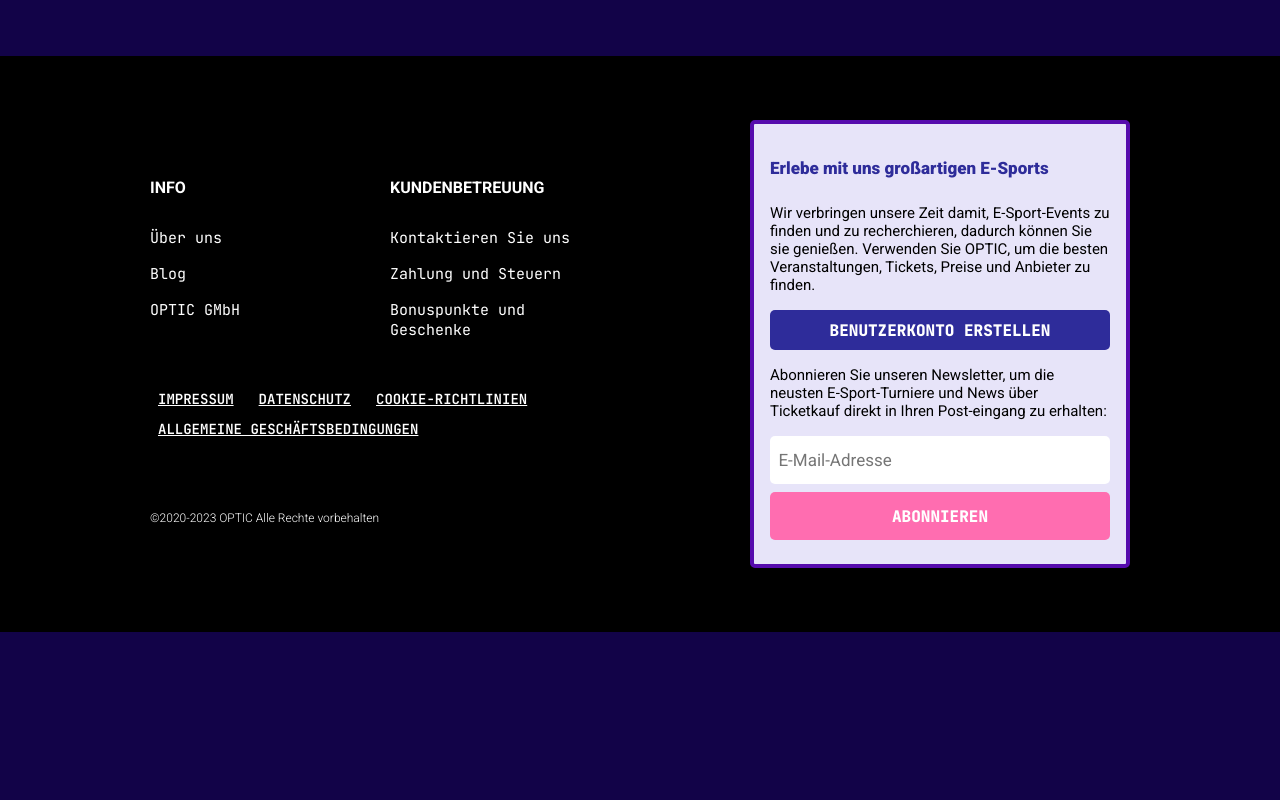
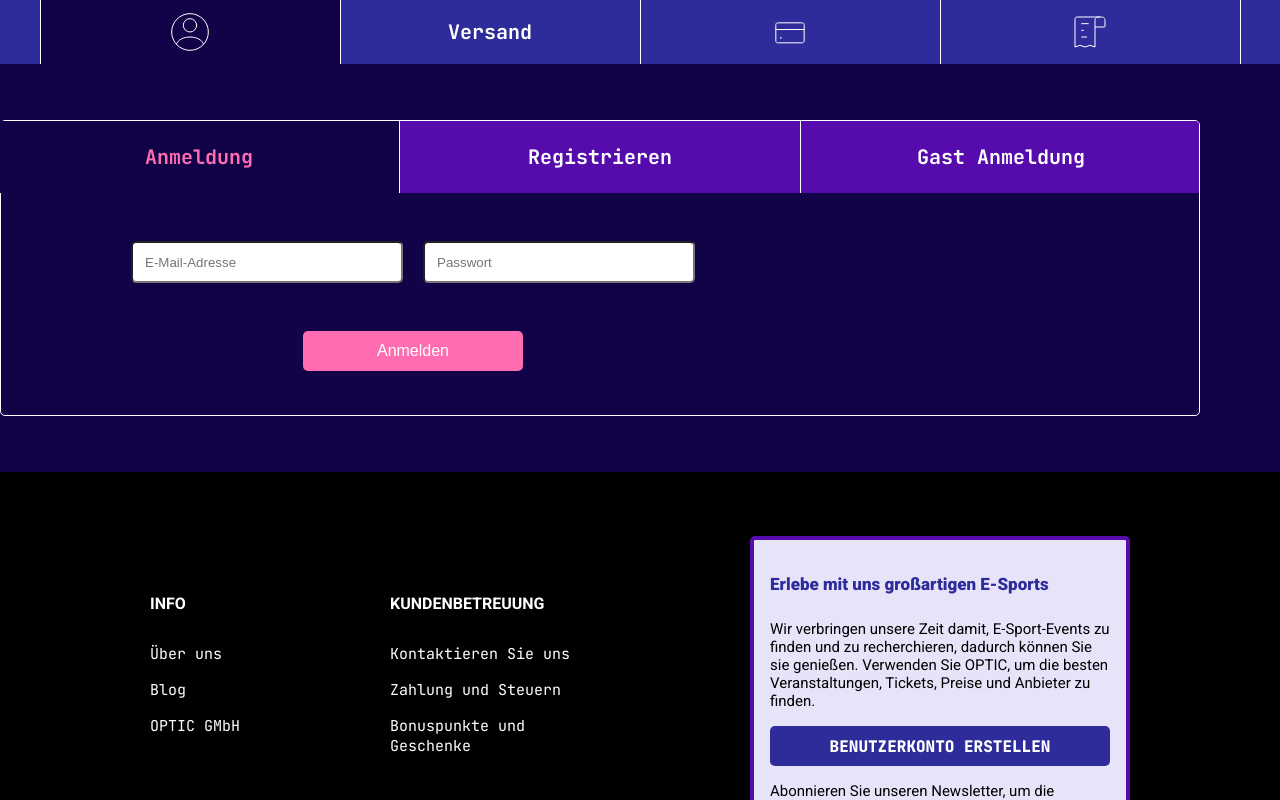
Before and after one commit to kpertek/frontend-optic, a React (Create React App) app: page /anmeldung/anmelden in a window 1280 px wide. Shown: the top 800 px of the page. Built offline with nearby package versions, Linux system fonts and the light colour scheme.

Commit message:
Check-Out-Prozess Anmeldung, Registrierung und als Gast Anmelden hinzugefügt.

```diff
--- a/src/App.js
+++ b/src/App.js
@@ -16,6 +16,9 @@ import EinzelnesEvent from "./Components/Stationary/Pages/EinzelnesEvent";
 import Versand from "./Components/Stationary/Pages/CheckOutProzess/Versand";
 import Zahlungsmethode from "./Components/Stationary/Pages/CheckOutProzess/Zahlungsmethode";
 import Uebersicht from "./Components/Stationary/Pages/CheckOutProzess/Uebersicht";
+import Anmeldung from "./Components/Stationary/Pages/CheckOutProzess/Anmeldung";
+import Registrieren from "./Components/Stationary/Pages/CheckOutProzess/Registrieren";
+import GastAnmeldung from "./Components/Stationary/Pages/CheckOutProzess/GastAnmeldung";
 
 function App() {
   const [currentUser, setCurrentUser] = useState(undefined);
@@ -57,6 +60,9 @@ function App() {
                   <Route path="/versand" element={<Versand/>} />
                   <Route path="/zahlungsmethode" element={<Zahlungsmethode/>} />
                   <Route path="/bestelluebersicht" element={<Uebersicht/>} />
+                  <Route path="/anmeldung/anmelden" element={<Anmeldung />} />
+                  <Route path="/anmeldung/registrieren" element={<Registrieren />} />
+                  <Route path="/anmeldung/gastanmeldung" element={<GastAnmeldung />} />
               </Route>
           </Routes>
         <Footer/>
--- /dev/null
+++ b/src/Components/Stationary/Pages/CheckOutProzess/Anmeldung.js
@@ -0,0 +1,22 @@
+import "./CheckOut.css";
+import NavbarCheckOut from "./NavbarCheckOut";
+import NavbarAnmeldung from "./NavbarAnmeldung";
+import {Link} from "react-router-dom";
+
+export default function Anmeldung() {
+    return (
+        <>
+            <NavbarCheckOut />
+            <div className="anmeldefenster">
+                <NavbarAnmeldung />
+                <div className="eingabefelderaAnmeldung">
+                    <input type="text" id="email" name="email" placeholder="E-Mail-Adresse"/>
+                    <input type="password" id="passwort" name="passwort" placeholder="Passwort"/>
+                </div>
+                <div className="anmelden">
+                    <button><Link to="/versand">Anmelden</Link></button>
+                </div>
+            </div>
+        </>
+    )
+}
--- a/src/Components/Stationary/Pages/CheckOutProzess/CheckOut.css
+++ b/src/Components/Stationary/Pages/CheckOutProzess/CheckOut.css
@@ -14,8 +14,7 @@
     width: 272px;
     height: 42px;
     padding: 12px;
-    border: 1px solid #ccc;
-    border-radius: 3px;
+    border-radius: 5px;
     margin-bottom: 22px;
     margin-top: 22px;
     margin-right: 10px;
@@ -125,3 +124,152 @@
     color: var(--secWhite);
     font-size: 16px;
 }
+/*Anmeldefenster*/
+
+.anmeldefenster {
+    display: flex;
+    flex-direction: column;
+    width: 1200px;
+    height: 296px;
+    border: 1px solid var(--secWhite);
+    border-radius: 5px;
+    margin-top: 56px;
+}
+
+.eingabefelderAnmeldung{
+    display: flex;
+    flex-wrap: wrap;
+    justify-content: center;
+}
+
+.anmeldefenster input {
+    width: 272px;
+    height: 42px;
+    padding: 12px;
+    border-radius: 5px;
+    margin-top: 48px;
+    margin-left: 130px;
+}
+
+.anmeldefenster input:last-child {
+    margin-left: 20px;
+}
+
+.anmelden{
+    margin-left: 302px;
+    margin-top: 48px;
+}
+
+.anmelden button {
+    background-color: var(--primePink);
+    width: 220px;
+    height: 40px;
+    border: none;
+    border-radius: 5px;
+}
+
+.anmelden a {
+    text-decoration: none;
+    color: var(--secWhite);
+    font-size: 16px;
+}
+
+/*Registierenfenster*/
+
+.registrierenfenster {
+    display: flex;
+    flex-direction: column;
+    width: 1200px;
+    height: 423px;
+    border: 1px solid var(--secWhite);
+    border-radius: 5px;
+    margin-top: 56px;
+}
+
+.registrierenfenster input {
+    width: 272px;
+    height: 42px;
+    padding: 12px;
+    border-radius: 5px;
+    margin-right: 10px;
+    margin-left: 10px;
+    margin-bottom: 12px;
+    margin-top: 12px;
+}
+
+.eingabefelderRegistrieren {
+    display: flex;
+    flex-direction: row;
+    flex-wrap: wrap;
+    margin-left: 130px;
+    margin-top: 48px;
+}
+
+.anmelden {
+    margin-left: 302px;
+    margin-top: 48px;
+}
+
+.anmelden button {
+    background-color: var(--primePink);
+    width: 220px;
+    height: 40px;
+    border: none;
+    border-radius: 5px;
+}
+
+.anmelden a {
+    text-decoration: none;
+    color: var(--secWhite);
+    font-size: 16px;
+}
+
+/*Gast Anmeldung*/
+
+.gastanmeldefenster {
+    display: flex;
+    flex-direction: column;
+    width: 1200px;
+    height: 296px;
+    border: 1px solid var(--secWhite);
+    border-radius: 5px;
+    margin-top: 56px;
+}
+
+.eingabefelderAnmeldungGast{
+    display: flex;
+    flex-wrap: wrap;
+    justify-content: center;
+}
+
+.gastanmeldefenster input {
+    width: 272px;
+    height: 42px;
+    padding: 12px;
+    border-radius: 5px;
+    margin-top: 48px;
+    margin-left: 130px;
+}
+
+.gastanmeldefenster input:last-child {
+    margin-left: 20px;
+}
+
+.gastanmelden{
+    margin-left: 302px;
+    margin-top: 48px;
+}
+
+.gastanmelden button {
+    background-color: var(--primePink);
+    width: 220px;
+    height: 40px;
+    border: none;
+    border-radius: 5px;
+}
+
+.gastanmelden a {
+    text-decoration: none;
+    color: var(--secWhite);
+    font-size: 16px;
+}
--- /dev/null
+++ b/src/Components/Stationary/Pages/CheckOutProzess/GastAnmeldung.js
@@ -0,0 +1,21 @@
+import "./CheckOut.css"
+import NavbarCheckOut from "./NavbarCheckOut";
+import NavbarAnmeldung from "./NavbarAnmeldung";
+import {Link} from "react-router-dom";
+
+export default function GastAnmeldung() {
+    return (
+        <>
+            <NavbarCheckOut />
+            <div className="gastanmeldefenster">
+                <NavbarAnmeldung />
+                <div className="eingabefelderaAnmeldungGast">
+                    <input type="text" id="email" name="email" placeholder="E-Mail-Adresse"/>
+                </div>
+                <div className="gastanmelden">
+                    <button><Link to="/versand">Anmelden</Link></button>
+                </div>
+            </div>
+        </>
+    )
+}
--- /dev/null
+++ b/src/Components/Stationary/Pages/CheckOutProzess/NavbarAnmeldung.css
@@ -0,0 +1,49 @@
+/*
+* Navbar
+*/
+
+.navAnmeldung {
+    background-color: var(--terBGDetail);
+    color: var(--secWhite);
+    display: flex;
+    justify-content: center;
+    font-size: 20px;
+    border-top-right-radius: 4px;
+    border-top-left-radius: 4px;
+}
+
+.navAnmeldung ul {
+    padding: 0;
+    margin: 0;
+    list-style: none;
+    display: flex;
+}
+
+.navAnmeldung li:first-child {
+    border-right: 1px solid var(--secWhite);
+}
+
+.navAnmeldung li:last-child {
+    border-left: 1px solid var(--secWhite);
+}
+
+.navAnmeldung li.active {
+    background-color: var(--bgColor);
+    color: var(--primePink);
+}
+
+.navAnmeldung li:hover {
+    color: var(--primePink);
+}
+
+.navAnmeldung a {
+    color: inherit;
+    text-decoration: none;
+    font-family: 'JetBrains Mono', monospace;
+    font-weight: bolder;
+    height: 72px;
+    width: 400px;
+    display: flex;
+    justify-content: center;
+    align-items: center;
+}
--- /dev/null
+++ b/src/Components/Stationary/Pages/CheckOutProzess/NavbarAnmeldung.js
@@ -0,0 +1,29 @@
+import "./NavbarAnmeldung.css";
+import anmeldung from "./assets/User_cicrle.svg";
+import zahlart from "./assets/Credit card_light.svg";
+import {Link, useMatch, useResolvedPath} from "react-router-dom";
+
+export default function NavbarAnmeldung() {
+    return (
+        <nav className="navAnmeldung">
+            <ul>
+                <NavLink to="/anmeldung/anmelden">Anmeldung</NavLink>
+                <NavLink to="/anmeldung/registrieren">Registrieren</NavLink>
+                <NavLink to="/anmeldung/gastanmeldung">Gast Anmeldung</NavLink>
+            </ul>
+        </nav>
+    );
+}
+
+function NavLink({ to, children, ...props}) {
+    const resolvedPath = useResolvedPath(to)
+    const isActive = useMatch({path: resolvedPath.pathname, end: true})
+
+    return (
+        <li className={isActive ? "active" : ""}>
+            <Link to={to} {...props}>
+                {children}
+            </Link>
+        </li>
+    )
+}
--- a/src/Components/Stationary/Pages/CheckOutProzess/NavbarCheckOut.js
+++ b/src/Components/Stationary/Pages/CheckOutProzess/NavbarCheckOut.js
@@ -9,7 +9,7 @@ export default function NavbarCheckOut() {
     return (
         <nav className="navCheck">
             <ul>
-                <NavLink to="/anmeldung"><img src={anmeldung}/></NavLink>
+                <NavLink to="/anmeldung/anmelden"><img src={anmeldung}/></NavLink>
                 <NavLink to="/versand">Versand</NavLink>
                 <NavLink to="/zahlungsmethode"><img src={zahlart}/></NavLink>
                 <NavLink to="/bestelluebersicht"><img src={ueberblick}/></NavLink>
--- /dev/null
+++ b/src/Components/Stationary/Pages/CheckOutProzess/Registrieren.js
@@ -0,0 +1,26 @@
+import "./CheckOut.css";
+import NavbarCheckOut from "./NavbarCheckOut";
+import NavbarAnmeldung from "./NavbarAnmeldung";
+import {Link} from "react-router-dom";
+
+export default function Registrieren() {
+    return (
+        <>
+            <NavbarCheckOut />
+            <div className="registrierenfenster">
+                <NavbarAnmeldung />
+                <div className="eingabefelderRegistrieren">
+                    <input type="text" id="vname" name="vname" placeholder="Vorname"/>
+                    <input type="text" id="nname" name="nname" placeholder="Nachname"/>
+                    <input type="text" id="email" name="email" placeholder="E-Mail-Adresse"/>
+                    <input type="text" id="geb" name="geb" placeholder="Geburtsdatum (DD.MM.YYYY)"/>
+                    <input type="password" id="passwort" name="passwort" placeholder="Passwort"/>
+                    <input type="password" id="passwort" name="passwort" placeholder="Passwort wiederholen"/>
+                </div>
+                <div className="anmelden">
+                    <button><Link to="/versand">Anmelden</Link></button>
+                </div>
+            </div>
+        </>
+    )
+}
--- a/src/Components/Stationary/Pages/CheckOutProzess/Zahlungsmethode.js
+++ b/src/Components/Stationary/Pages/CheckOutProzess/Zahlungsmethode.js
@@ -84,7 +84,7 @@ export default function Zahlungsmethode() {
                     </li>
                 </ul>
                 <div className="weiterZuUbersicht">
-                    <button><Link to="/uebersicht">Weiter zur Übersicht</Link></button>
+                    <button><Link to="/bestelluebersicht">Weiter zur Übersicht</Link></button>
                 </div>
             </div>
         </>
```
